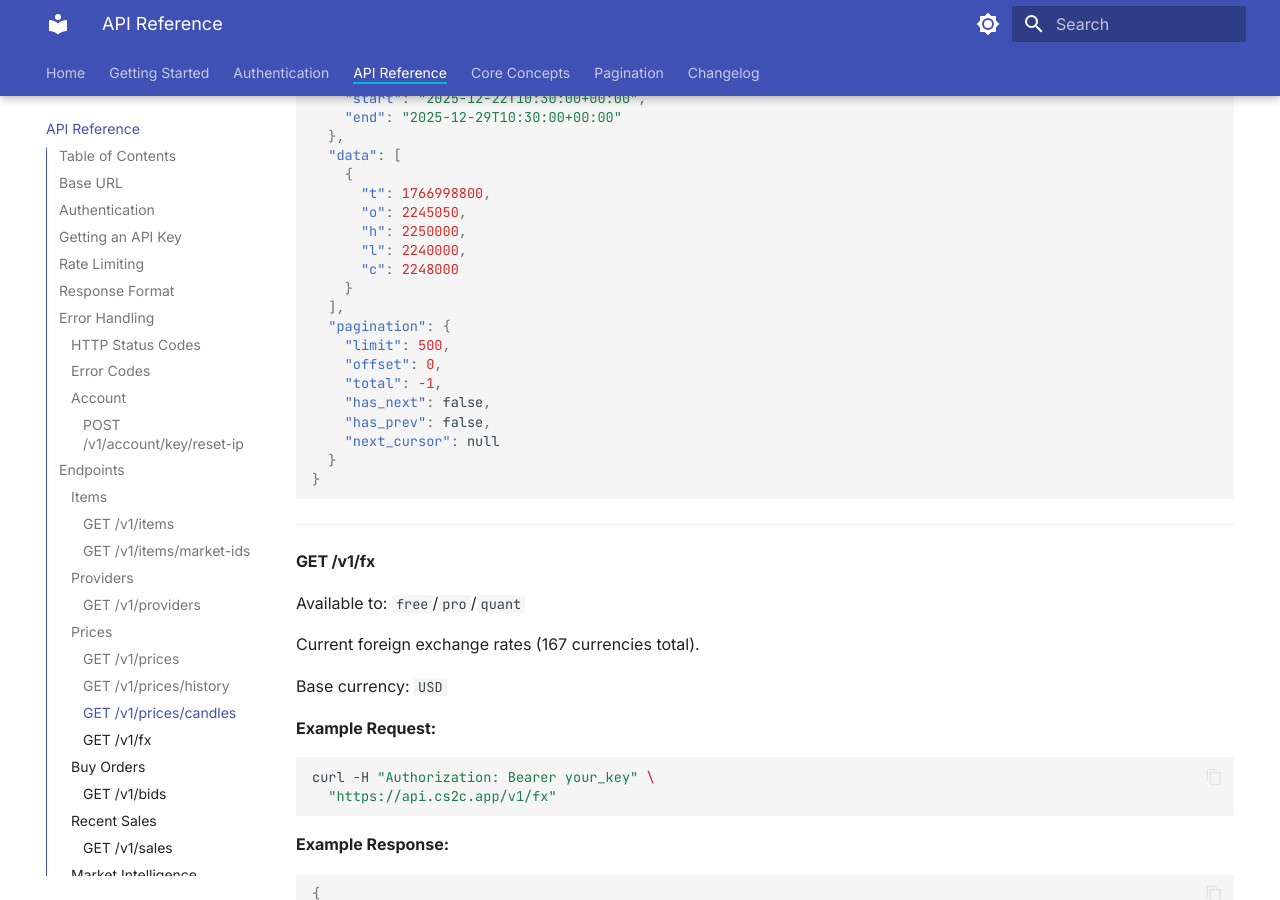
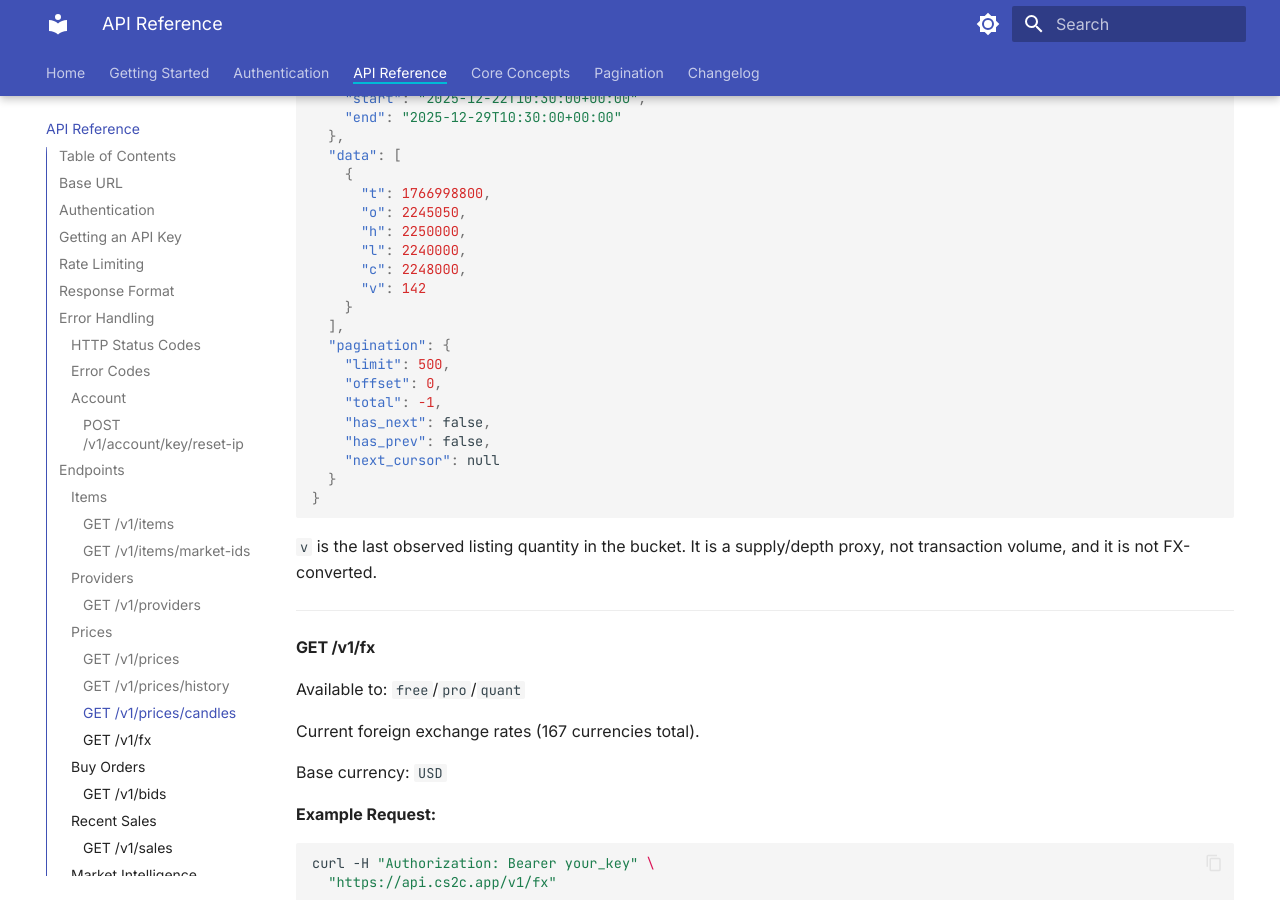
Before and after one commit to dadscap/cs2c-docs, an MkDocs documentation site: the page built from docs/api-reference.md, in a window 1280 px wide and 900 px high, scrolled down 14157 px. Built offline with MkDocs 1.6.1 and Material for MkDocs 9.7.7, drawn with Linux system fonts in a browser that asks for light colours; some of the changed text lies outside the part shown.

Commit message:
Sync public docs from dadscap/cs2c-api@fe3a25e4ce86aa7091b93a7bb3943f7b874cb937

````diff
--- a/docs/api-reference.md
+++ b/docs/api-reference.md
@@ -598,7 +598,8 @@ curl -H "Authorization: Bearer your_key" \
       "o": 2245050,
       "h": 2250000,
       "l": 2240000,
-      "c": 2248000
+      "c": 2248000,
+      "v": 142
     }
   ],
   "pagination": {
@@ -611,6 +612,8 @@ curl -H "Authorization: Bearer your_key" \
   }
 }
 ```
+
+`v` is the last observed listing quantity in the bucket. It is a supply/depth proxy, not transaction volume, and it is not FX-converted.
 
 ---
 
@@ -989,6 +992,8 @@ Available to: `quant`
 
 Compute technical indicators for one item from live OHLCV candle data.
 
+For this endpoint, the volume-dependent indicators still use depletion-based candle `volume_qty` internally. They do not use the public `/v1/prices/candles` `v` field.
+
 **Query Parameters:**
 
 | Parameter | Type | Required | Default | Description |
````
Also changed, not shown: other parts of docs/api-reference.md (+2 -2 lines), docs/index.md (+1 -1 lines), 1 other file.
